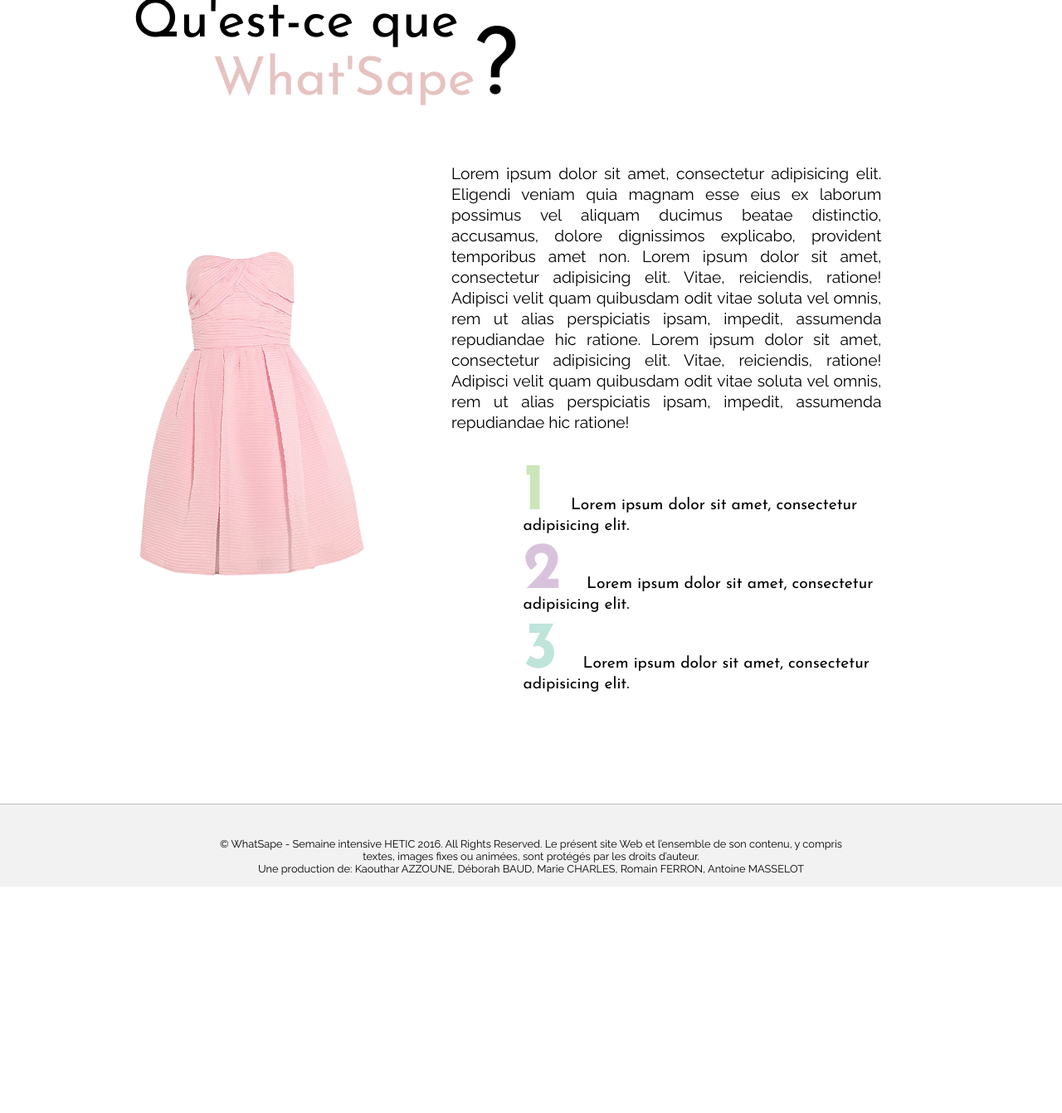
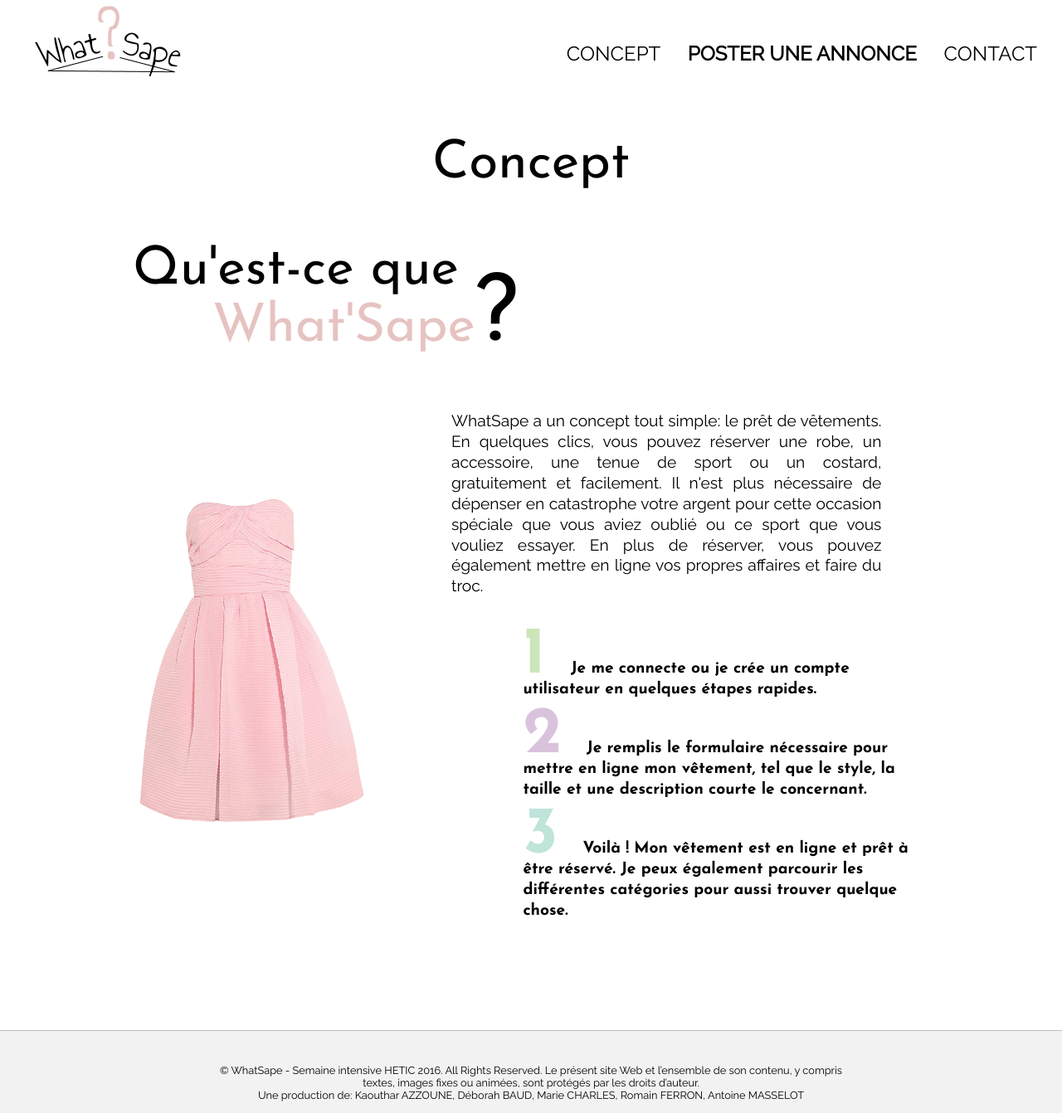
Before and after one commit to AmFlint/SI-Php-groupe6, a PHP site: page /page_concept.php in a window 1280 px wide. Shown: the whole page at 83% size. Before the commit the page ends 1069 px from the top, so only its background shows below. Run offline with PHP 8.4, Linux system fonts and the light colour scheme.

Commit message:
modifs et tout et tout

```diff
--- /dev/null
+++ b/include/footer.php
@@ -0,0 +1,3 @@
+<footer>
+	<p>© WhatSape - Semaine intensive HETIC 2016. All Rights Reserved. Le présent site Web et l’ensemble de son contenu, y compris textes, images fixes ou animées, sont protégés par les droits d’auteur.<br/>Une production de: Kaouthar AZZOUNE, Déborah BAUD, Marie CHARLES, Romain FERRON, Antoine MASSELOT</p>
+</footer>
--- a/include/header.php
+++ b/include/header.php
@@ -1,9 +1,9 @@
-<header>
+<header class="clearfix">
 		<div class="logo">
-			<img src="img-layout/logo.png" alt="Logo">
+			<a href=""><img src="img-layout/logo.png" alt="Logo"></a>
 		</div>
 		<nav class="navigation">
-			<ul>
+			<ul class="clearfix">
 				<li><a href="#">Concept</a></li>
 				<li><a href="#" id="navlien">Poster une annonce</a></li>
 				<li><a href="#">Contact</a></li>
--- a/page_concept.php
+++ b/page_concept.php
@@ -1,5 +1,5 @@
 <!DOCTYPE html>
-<html lang="en">
+<html lang="fr">
 	<head>
 		<meta charset="UTF-8">
 		<title>What'Sape - Concept</title>
@@ -9,26 +9,28 @@
 		<link href="https://fonts.googleapis.com/css?family=Josefin+Sans:300,400,700|Raleway" rel="stylesheet">
 	</head>
 	<body>
-		<header>
-		</header>
+	<?php
+ 	include_once "include/header.php";
+ 	?>
 		<main>
 			<section class="definition">
+				<h2 class="concept">Concept</h2>
 				<h2>Qu'est-ce que<br/><strong>What'Sape</strong><span>?</span></h2>
 				<article class="clearfix">
 					<img src="../img-layout/robeee.png" alt="Robe">
 					<div class="content clearfix">
-						<p>Lorem ipsum dolor sit amet, consectetur adipisicing elit. Eligendi veniam quia magnam esse eius ex laborum possimus vel aliquam ducimus beatae distinctio, accusamus, dolore dignissimos explicabo, provident temporibus amet non. Lorem ipsum dolor sit amet, consectetur adipisicing elit. Vitae, reiciendis, ratione! Adipisci velit quam quibusdam odit vitae soluta vel omnis, rem ut alias perspiciatis ipsam, impedit, assumenda repudiandae hic ratione. Lorem ipsum dolor sit amet, consectetur adipisicing elit. Vitae, reiciendis, ratione! Adipisci velit quam quibusdam odit vitae soluta vel omnis, rem ut alias perspiciatis ipsam, impedit, assumenda repudiandae hic ratione!</p>
+						<p>WhatSape a un concept tout simple: le prêt de vêtements. En quelques clics, vous pouvez réserver une robe, un accessoire, une tenue de sport ou un costard, gratuitement et facilement. Il n'est plus nécessaire de dépenser en catastrophe votre argent pour cette occasion spéciale que vous aviez oublié ou ce sport que vous vouliez essayer. En plus de réserver, vous pouvez également mettre en ligne vos propres affaires et faire du troc.</p>
 						<ul>
-							<li><span class="vert">1</span>Lorem ipsum dolor sit amet, consectetur adipisicing elit.</li>
-							<li><span class="violet">2</span>Lorem ipsum dolor sit amet, consectetur adipisicing elit.</li>
-							<li><span class="bleu">3</span>Lorem ipsum dolor sit amet, consectetur adipisicing elit.</li>
+							<li><span class="vert">1</span>Je me connecte ou je crée un compte utilisateur en quelques étapes rapides.</li>
+							<li><span class="violet">2</span>Je remplis le formulaire nécessaire pour mettre en ligne mon vêtement, tel que le style, la taille et une description courte le concernant.</li>
+							<li><span class="bleu">3</span>Voilà ! Mon vêtement est en ligne et prêt à être réservé. Je peux également parcourir les différentes catégories pour aussi trouver quelque chose.</li>
 						</ul>
 					</div>
 				</article>
 			</section>
 		</main>
-		<footer>
-		 	<p>© WhatSape - Semaine intensive HETIC 2016. All Rights Reserved. Le présent site Web et l’ensemble de son contenu, y compris textes, images fixes ou animées, sont protégés par les droits d’auteur.<br/>Une production de: Kaouthar AZZOUNE, Déborah BAUD, Marie CHARLES, Romain FERRON, Antoine MASSELOT</p>
-		</footer>
+		<?php
+ 		include_once "include/footer.php";
+ 		?>
 	</body>
 </html>
--- a/styles/styles.css
+++ b/styles/styles.css
@@ -53,7 +53,7 @@
 --------------------------------------*/
 
 header{
-
+margin-bottom: 70px;
 }
 
 
@@ -172,7 +172,7 @@
 }
 
 .button:hover {
-	transform: scale(1.1);
+	/*transform: scale(1.1);*/background: #E6C3C1;
 }
 
 img.scroll
@@ -365,11 +365,12 @@
 	background: url('../img-layout/quotes-gauche.png') no-repeat top left, url('../img-layout/quotes-droite.png') no-repeat bottom right;
 	background-size: 50px 35px;
 	padding: 7% 0;
+
 }
 
 .avis p
 {
-	width: 90%;
+	width: 100%;
 	margin: auto;
 }
 
@@ -383,6 +384,16 @@
 	 width: 100%;
 	 max-width: 960px;
 	 margin: auto;
+}
+
+.concept
+{
+
+	font-family: 'Josefin Sans', Arial, sans-serif;
+	font-size: 4rem;
+	font-weight: 400;
+	text-align: center;
+	margin-bottom: 10px;
 }
 
 .definition h2
@@ -446,6 +457,7 @@
 	margin-bottom: 30px;
 	font-family: 'Josefin Sans', Arial, sans-serif;
 	float: right;
+	font-weight: 700;
 }
 
 .content ul li span
@@ -472,6 +484,73 @@
 }
 
 /*-------------------------------------
+----------- PAGE ANNONCES -------------
+--------------------------------------*/
+
+section.annonces
+{
+	max-width: 960px;
+	width: 100%;
+	margin: auto;
+
+}
+
+.annonces h2
+{
+
+	font-family: 'Josefin Sans', Arial, sans-serif;
+	font-size: 4rem;
+	font-weight: 400;
+	text-align: center;
+	margin-bottom: 20px;
+}
+
+.annonces h3
+{
+	float: right;
+	font-size: 3.5rem;
+	color: #E6C3C1;
+	font-family: 'Josefin Sans', Arial, sans-serif;
+	font-weight: 400;
+	margin-bottom: 10px;
+}
+
+.annonces h3 img
+{
+	max-width: 20%;
+	width: auto;
+	height: auto;
+	float: right;
+	margin-top: 40px;
+}
+
+.annonces form
+{
+	float: right;
+	width: 100%;
+	font-size: 1.7rem;
+	font-family: 'Josefin Sans', Arial, sans-serif;
+	clear: both;
+}
+
+.annonces form div
+{
+	float: right;
+	margin-right: 3%;
+}
+
+.annonces label
+{
+	float: left;
+}
+
+.annonces select
+{
+	float: right;
+	margin: 8px 0 0 10px;
+}
+
+/*-------------------------------------
 ---------------- FOOTER ---------------
 --------------------------------------*/
 
```
Also changed, not shown: page_annonces.php (added, +57 -0 lines), page_index.php (renamed from index.php, +9 -17 lines), img-layout/poly-rose.png (added).
